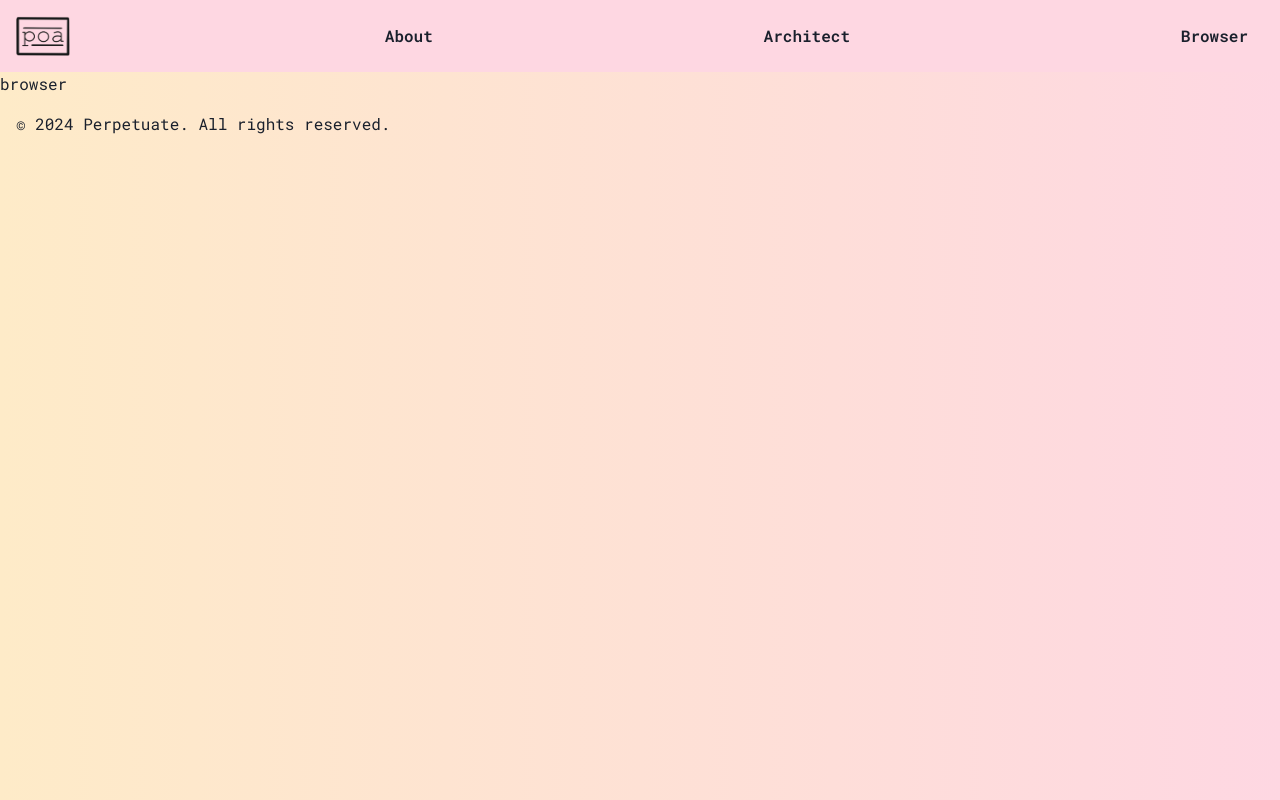
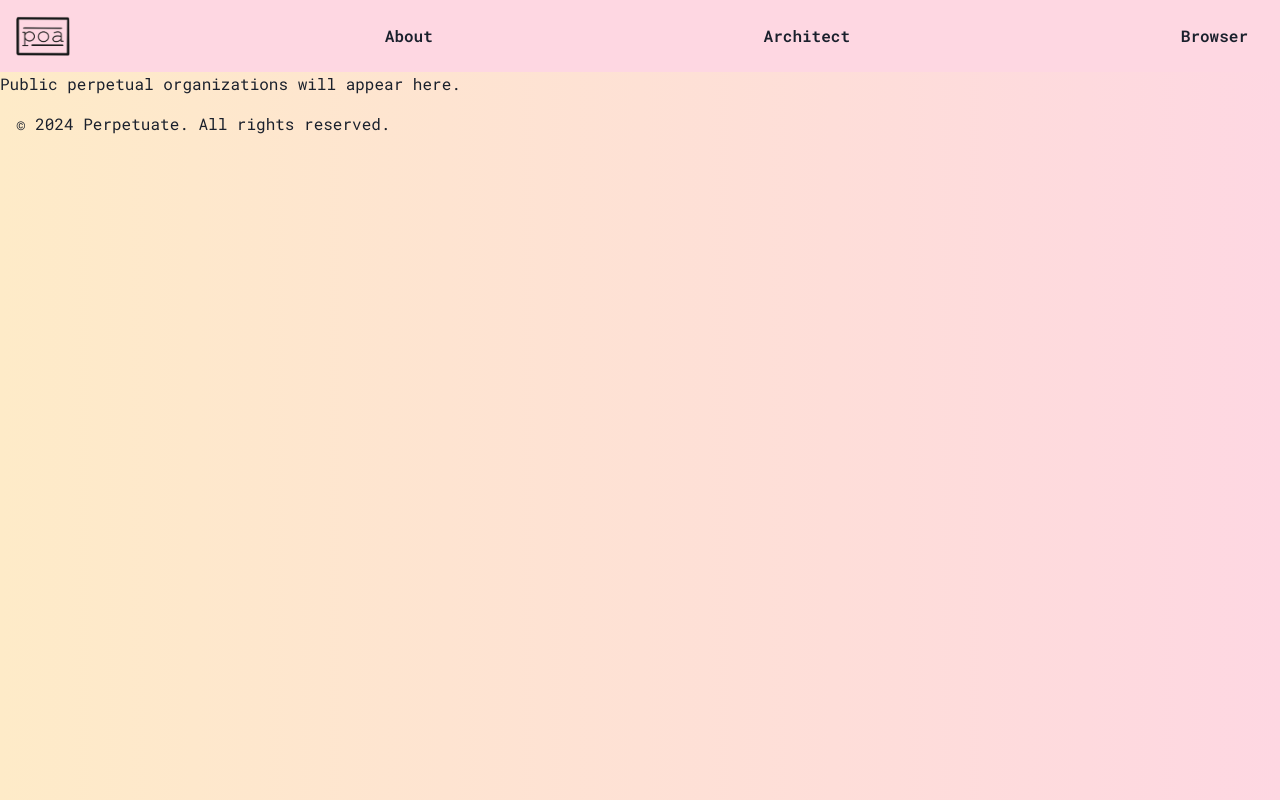
Before and after one commit to PerpetualOrganizationArchitect/Poa-site, a Next.js app in the folder poa-app/: page /browser in a window 1280 px wide. Built offline with nearby package versions, Linux system fonts and the light colour scheme.

Commit message:
added new browser text

```diff
--- a/poa-app/src/pages/browser/index.js
+++ b/poa-app/src/pages/browser/index.js
@@ -6,7 +6,7 @@ const BrowserPage = () => {
   return (
     <Layout>
       <Box pt="4.5rem" w="full" overflowY="auto">
-        <Text>browser</Text>
+        <Text>Public perpetual organizations will appear here. </Text>
       </Box>
     </Layout>
   );
```
